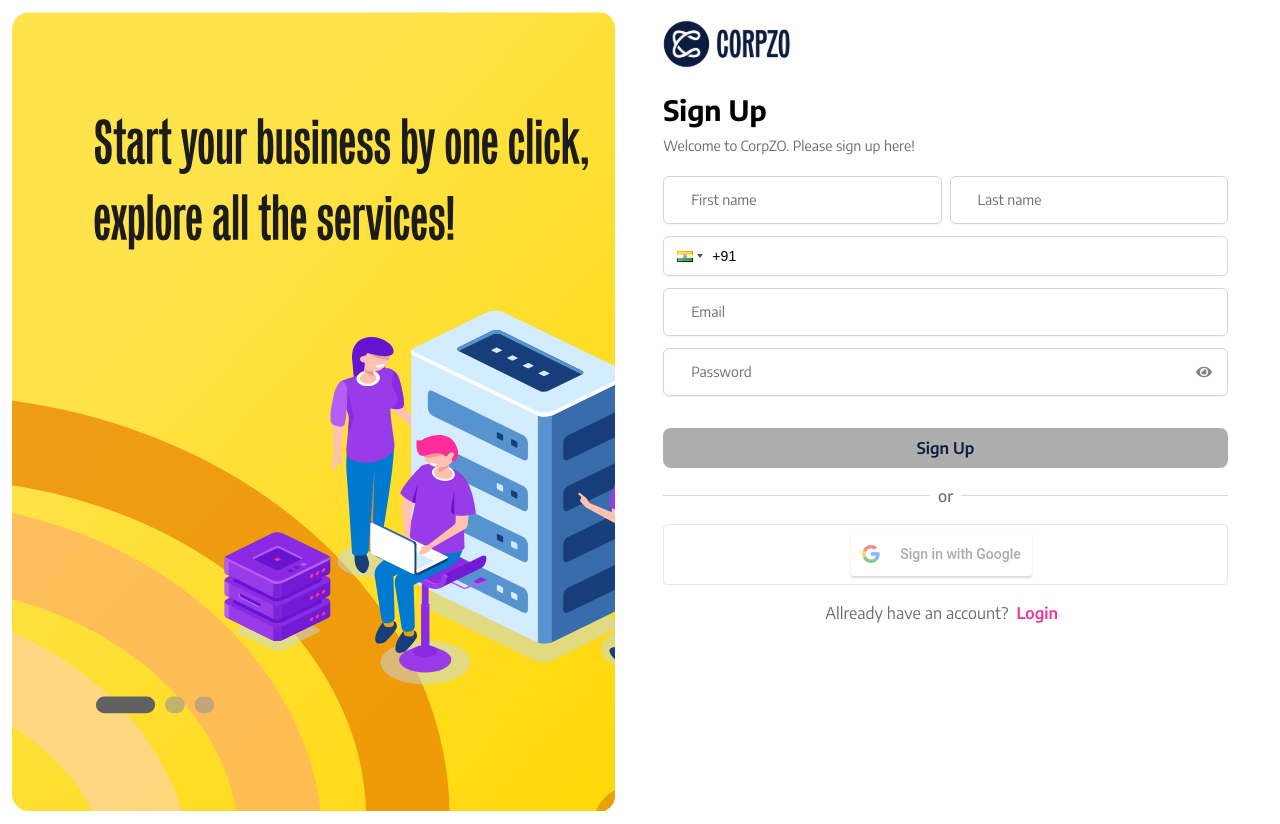
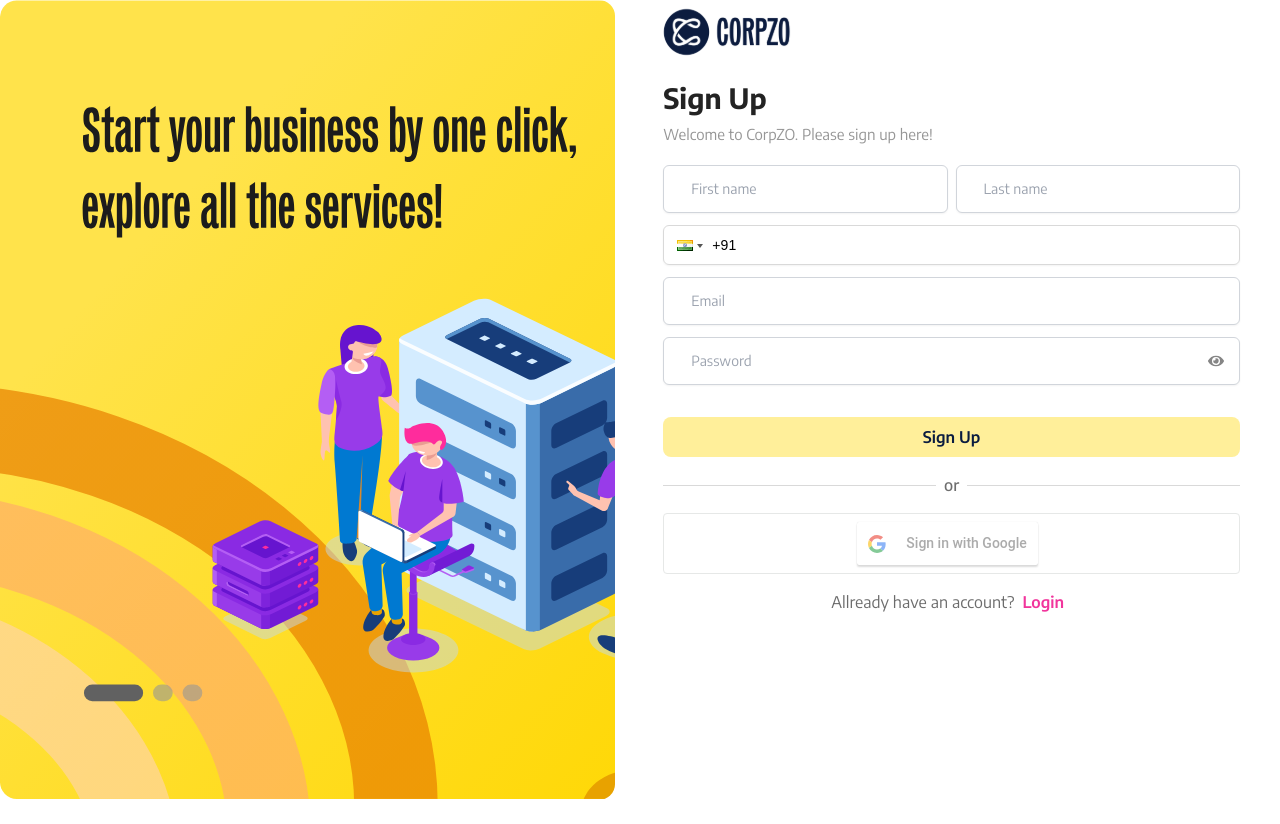
Before and after one commit to nishant-chauhan2427/corpzox, a React (Vite) app: page /sign-up in a window 1280 px wide. After the commit the page ends 800 px from the top, so only its background shows below. Built offline with nearby package versions, Linux system fonts and the light colour scheme; a web font is replaced by a local one.

Commit message:
ui issue fixed

```diff
--- a/src/components/buttons/button/index.jsx
+++ b/src/components/buttons/button/index.jsx
@@ -23,8 +23,8 @@ export const Button = ({
       disabled={disabled || isLoading}
       onClick={onClick}
       className={`${className ? className : "px-4 py-1"}
-      ${disabled ? "!bg-[#ADADAD] hover:bg-slate-500 rounded" : null} ${
-        isLoading ? "!bg-[#ADADAD] hover:bg-slate-500 rounded" : ""
+      ${disabled ? "!bg-[#FFEF9A] hover:bg-slate-500 rounded" : null} ${
+        isLoading ? "!bg-[#FFEF9A] hover:bg-slate-500 rounded" : ""
       } ${
         simpleLink && !disabled && !isLoading
           ? "text-primaryText font-medium  hover:text-gray-700 rounded"
--- a/src/components/inputs/input/index.jsx
+++ b/src/components/inputs/input/index.jsx
@@ -91,7 +91,7 @@ export const Input = ({
             } ${
               required &&
               "after:content-['*'] after:text-red-500 after:absolute after:-top-1"
-            } absolute -translate-y-4 scale-75 top-2 origin-[0] rounded-lg text-sm text-[#6c6c6c] dark:text-gray-400 duration-300 transform bg-white dark:bg-gray-950 peer-focus:px-2 peer-focus:text-bee-primary peer-focus:dark:text-bee-primary peer-placeholder-shown:scale-100 peer-placeholder-shown:-translate-y-1/2 peer-placeholder-shown:top-1/2 peer-focus:top-2 peer-focus:scale-75 peer-focus:-translate-y-4 left-3 + ${labelClassName}`}
+            } absolute -translate-y-4 scale-75 top-2 origin-[0] rounded-lg text-sm text-gray-400 dark:text-gray-400 duration-300 transform bg-white dark:bg-gray-950 peer-focus:px-2 peer-focus:text-bee-primary peer-focus:dark:text-bee-primary peer-placeholder-shown:scale-100 peer-placeholder-shown:-translate-y-1/2 peer-placeholder-shown:top-1/2 peer-focus:top-2 peer-focus:scale-75 peer-focus:-translate-y-4 left-3 + ${labelClassName}`}
           >
             <span className="mr-2">{labelIcon}</span>
             {label}
--- a/src/components/layout/auth/index.jsx
+++ b/src/components/layout/auth/index.jsx
@@ -2,14 +2,13 @@ import React from "react";
 
 export const AuthLayout = ({ children }) => {
   return (
-    <div className="w-full flex flex-row md:p-3 sm:gap-12   ">
+    <div className="w-full flex flex-row  sm:gap-12   ">
       <div
         className="md:w-1/2 flex justify-center items-center
-        bg-[url('/images/auth/auth-main.svg')]  bg-cover rounded-2xl "
+        bg-[url('/images/auth/auth-main.svg')]   bg-cover rounded-2xl "
       >
         {/* <img src="/images/auth-main.svg" alt="" /> */}
         {/* h-[calc(100% - 24px)] */}
-
       </div>
       <div className="w-full md:w-1/2 min-h-screen flex flex-col justify-start pt-2 sm:pr-10">
         {children}
--- a/src/pages/auth/components/dualHeading/dualHeadingTwo/index.jsx
+++ b/src/pages/auth/components/dualHeading/dualHeadingTwo/index.jsx
@@ -1,8 +1,10 @@
 export const DualHeadingTwo = ({ heading, subHeading, containerClassName }) => {
   return (
     <div className={containerClassName}>
-      <h1 className="font-bold text-[28px]">{heading}</h1>
-      <p className="text-[#6C6C6C] text-[14px] font-normal pt-1">{subHeading}</p>
+      <h1 className="font-bold text-[#232323] text-[28px]">{heading}</h1>
+      <p className="text-[#969696] text-[15px] font-normal pt-1">
+        {subHeading}
+      </p>
     </div>
   );
 };
--- a/src/pages/auth/sign-in/index.jsx
+++ b/src/pages/auth/sign-in/index.jsx
@@ -210,7 +210,7 @@ export const SignIn = () => {
                 />{" "}
                 <span
                   className={`${
-                    checkedCheckbox ? "text-[#000]" : "text-[#6C6C6C]"
+                    checkedCheckbox ? "text-[#000]" : "text-[#a5a3a3]"
                   }`}
                 >
                   Keep me Signed in
@@ -220,7 +220,7 @@ export const SignIn = () => {
                 type={"submit"}
                 primary={true}
                 className={
-                  "mt-2 py-2 w-full rounded-lg text-[#0A1C40] font-semibold !border-none "
+                  "mt-2 py-3 w-full rounded-lg  text-[#0A1C40] font-semibold !border-none "
                 }
                 disabled={!isValid}
                 isLoading={isSubmit}
```
